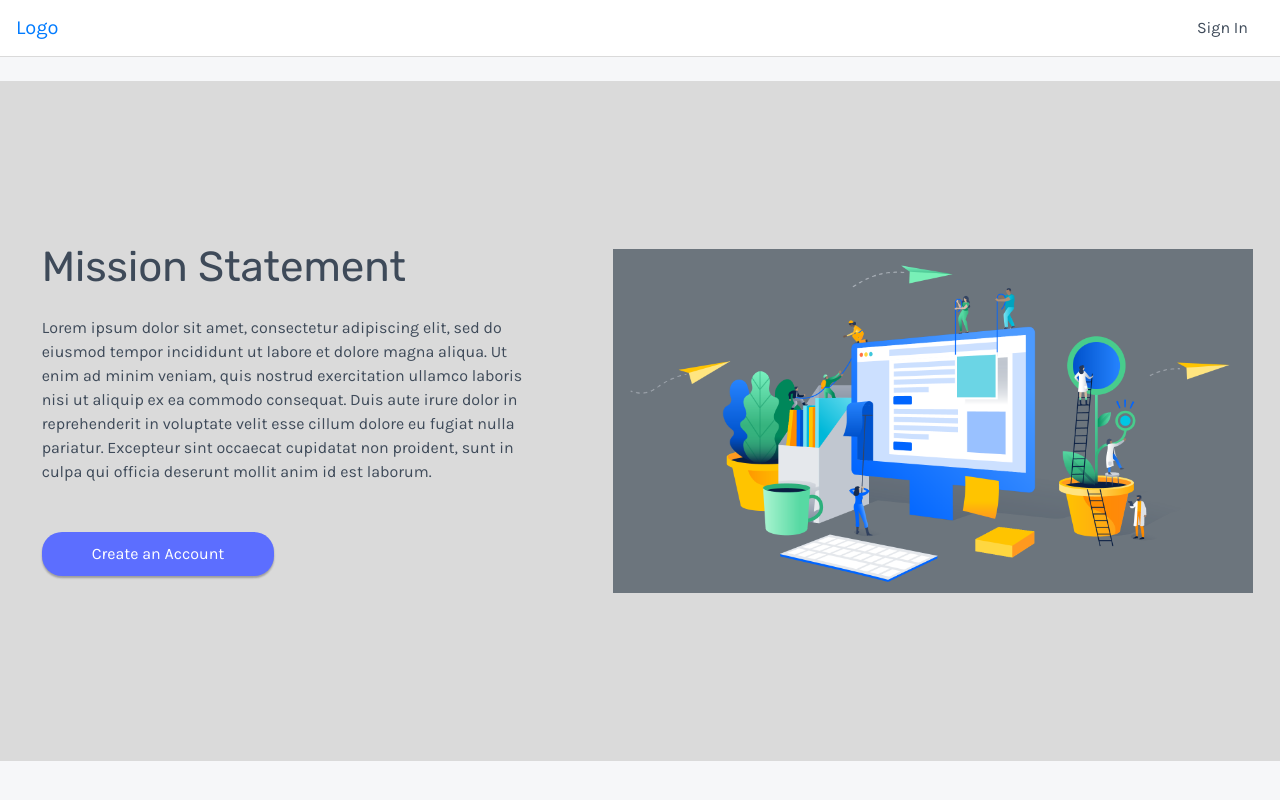
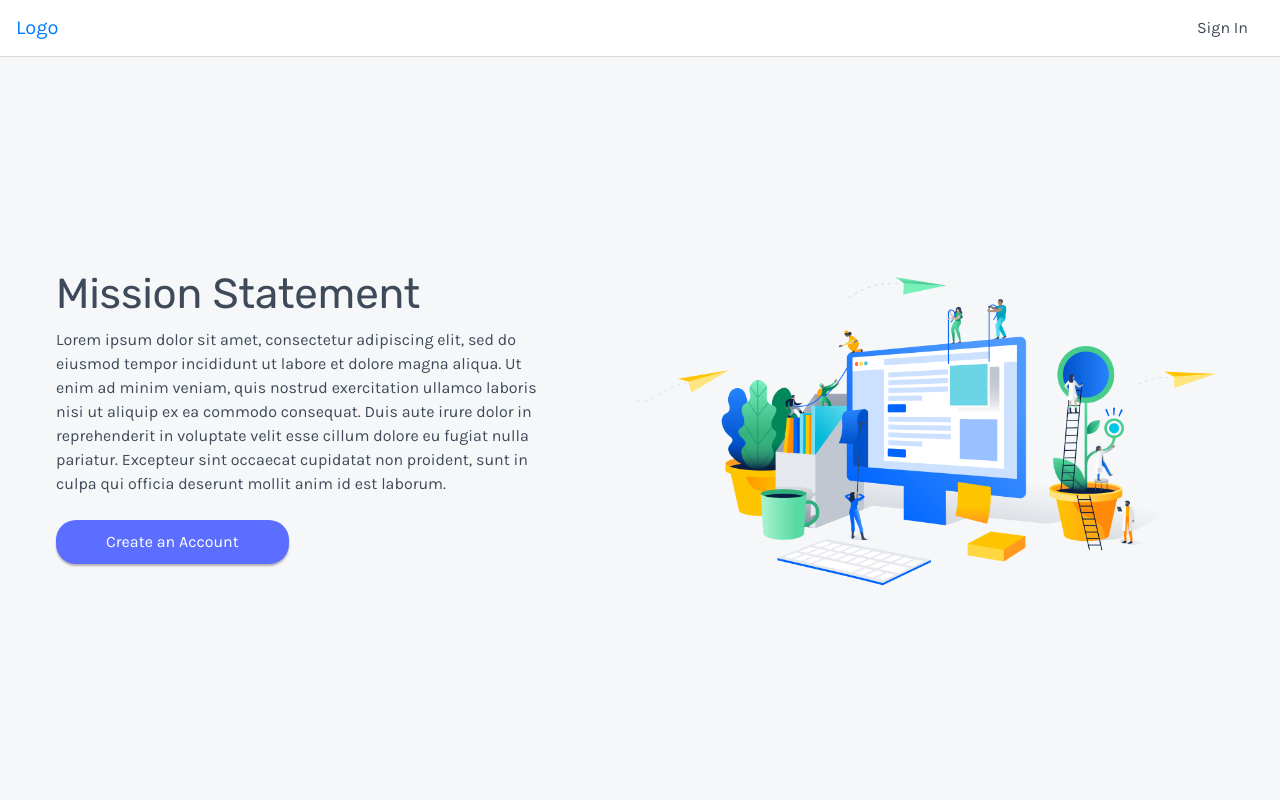
Before and after one commit to TetrisFan/wwthackcodingcolts, a PHP site: page / in a window 1280 px wide. Run offline with PHP 8.4, Linux system fonts and the light colour scheme; some libraries are stand-ins or nearby versions.

Commit message:
cleaned up index.html

```diff
--- a/front-end/index.html
+++ b/front-end/index.html
@@ -1,4 +1,6 @@
+<!doctype html>
 <html lang="en">
+
 <head>
   <meta charset="utf-8">
   <meta name="viewport" content="width=device-width, initial-scale=1, shrink-to-fit=no">
@@ -13,26 +15,32 @@
   <!-- Custom styles for this template -->
   <link rel="stylesheet" href="styles.css">
 </head>
-  <body>
-    <nav class="navbar mb-4">
+
+<body class="d-flex flex-column align-items-center"> <!-- fill auto remaining height -->
+  <nav class="navbar">
     <a class="navbar-brand" href="#">Logo</a>
     <a class="nav-link" href="sign-in.html">Sign In</a>
   </nav>
 
-    <div class="mission-container d-flex flex-row align-items-center justify-content-center">
-      <div class="row d-flex flex-row align-items-center justify-content-around">
+  <div class="container-fluid my-auto d-flex flex-row align-items-center justify-content-center"> <!-- containers centered -->
+    <div class="row d-flex flex-row align-items-center justify-content-around"> <!-- space between statement and img -->
       <div class="col-11 col-md-5 col-lg-5 mb-4">
-          <h1 class="mb-lg-4">Mission Statement</h1>
-          <p class="mb-lg-5">Lorem ipsum dolor sit amet, consectetur adipiscing elit, sed do eiusmod tempor incididunt ut labore et dolore magna aliqua. Ut enim ad minim veniam, quis nostrud exercitation ullamco laboris nisi ut aliquip ex ea commodo consequat. Duis aute irure dolor in reprehenderit in voluptate velit esse cillum dolore eu fugiat nulla pariatur. Excepteur sint occaecat cupidatat non proident, sunt in culpa qui officia deserunt mollit anim id est laborum.</p>
+        <h1 class="mb-lg-2">Mission Statement</h1>
+        <p class="mb-lg-4">Lorem ipsum dolor sit amet, consectetur adipiscing elit, sed do eiusmod tempor incididunt ut labore et dolore magna aliqua. Ut enim ad minim veniam, quis nostrud exercitation ullamco laboris nisi ut aliquip ex ea commodo
+          consequat. Duis aute irure dolor in reprehenderit in voluptate velit esse cillum dolore eu fugiat nulla pariatur. Excepteur sint occaecat cupidatat non proident, sunt in culpa qui officia deserunt mollit anim id est laborum.</p>
         <a class="btn btn-primary shadow" href="sign-up.html" role="button">Create an Account</a>
       </div>
-        <div class="col-11 col-md-6 col-lg-6 bg-secondary">
-          <img class="img-fluid" src="image.png"/>
+      <div class="col-11 col-md-6 col-lg-6">
+        <img class="img-fluid" src="images/image.png" />
       </div>
     </div>
   </div>
 
   <script src="https://code.jquery.com/jquery-3.3.1.slim.min.js" integrity="sha384-q8i/X+965DzO0rT7abK41JStQIAqVgRVzpbzo5smXKp4YfRvH+8abtTE1Pi6jizo" crossorigin="anonymous"></script>
-    <script>window.jQuery || document.write('<script src="/docs/4.2/assets/js/vendor/jquery-slim.min.js"><\/script>')</script><script src="/docs/4.2/dist/js/bootstrap.bundle.min.js" integrity="sha384-zDnhMsjVZfS3hiP7oCBRmfjkQC4fzxVxFhBx8Hkz2aZX8gEvA/jsP3eXRCvzTofP" crossorigin="anonymous"></script>
+  <script>
+    window.jQuery || document.write('<script src="/docs/4.2/assets/js/vendor/jquery-slim.min.js"><\/script>')
+  </script>
+  <script src="/docs/4.2/dist/js/bootstrap.bundle.min.js" integrity="sha384-zDnhMsjVZfS3hiP7oCBRmfjkQC4fzxVxFhBx8Hkz2aZX8gEvA/jsP3eXRCvzTofP" crossorigin="anonymous"></script>
 </body>
+
 </html>
--- a/front-end/styles.css
+++ b/front-end/styles.css
@@ -39,9 +39,18 @@ hr {
   margin-bottom: 3px;
 }
 
+.container {
+  height: 100%;
+}
+
+.container-fluid {
+  height: 100vh;
+}
+
 .navbar {
   background-color: white;
   border-bottom: 1px solid #DADADA;
+  width: 100vw;
   display: flex;
   flex: row;
   justify-content: between;
@@ -54,14 +63,9 @@ hr {
 .mission-container {
   min-height: 85vh;
   width: 100%;
-  background-color: #DADADA;
-  height: 1px;
-  margin-bottom: 3px;
 }
 
-.container {
-  height: 100%;
-}
+
 
 .jumbotron {
   background-color: #FFFFFF;
@@ -213,6 +217,7 @@ align-items: center;
 .card-body h5 {
 margin: 0;
 }
+
 .club-profile-pic {
   width: 50px;
   height: 50px;
```
Lines whose indentation alone changed are shown as unchanged.
